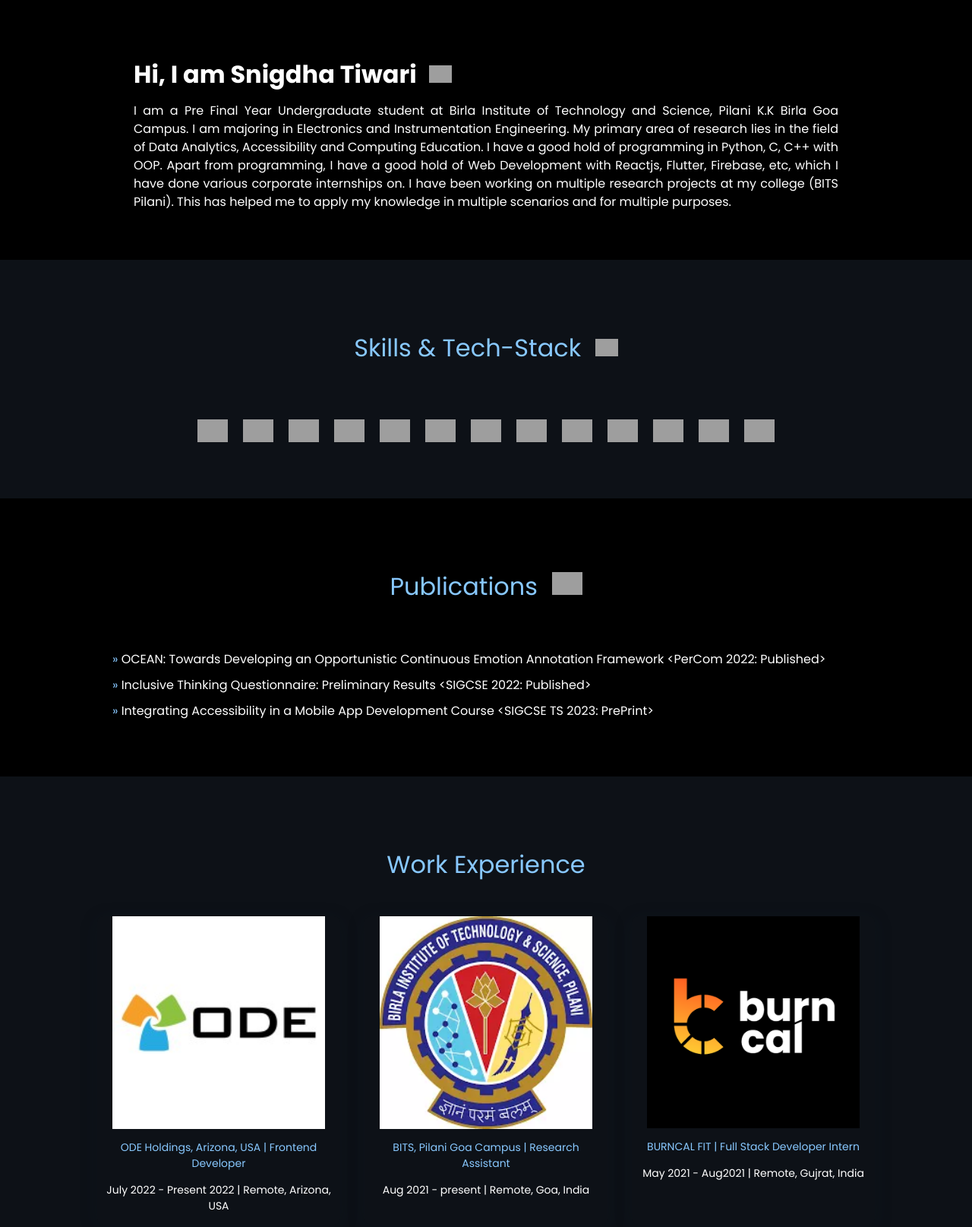
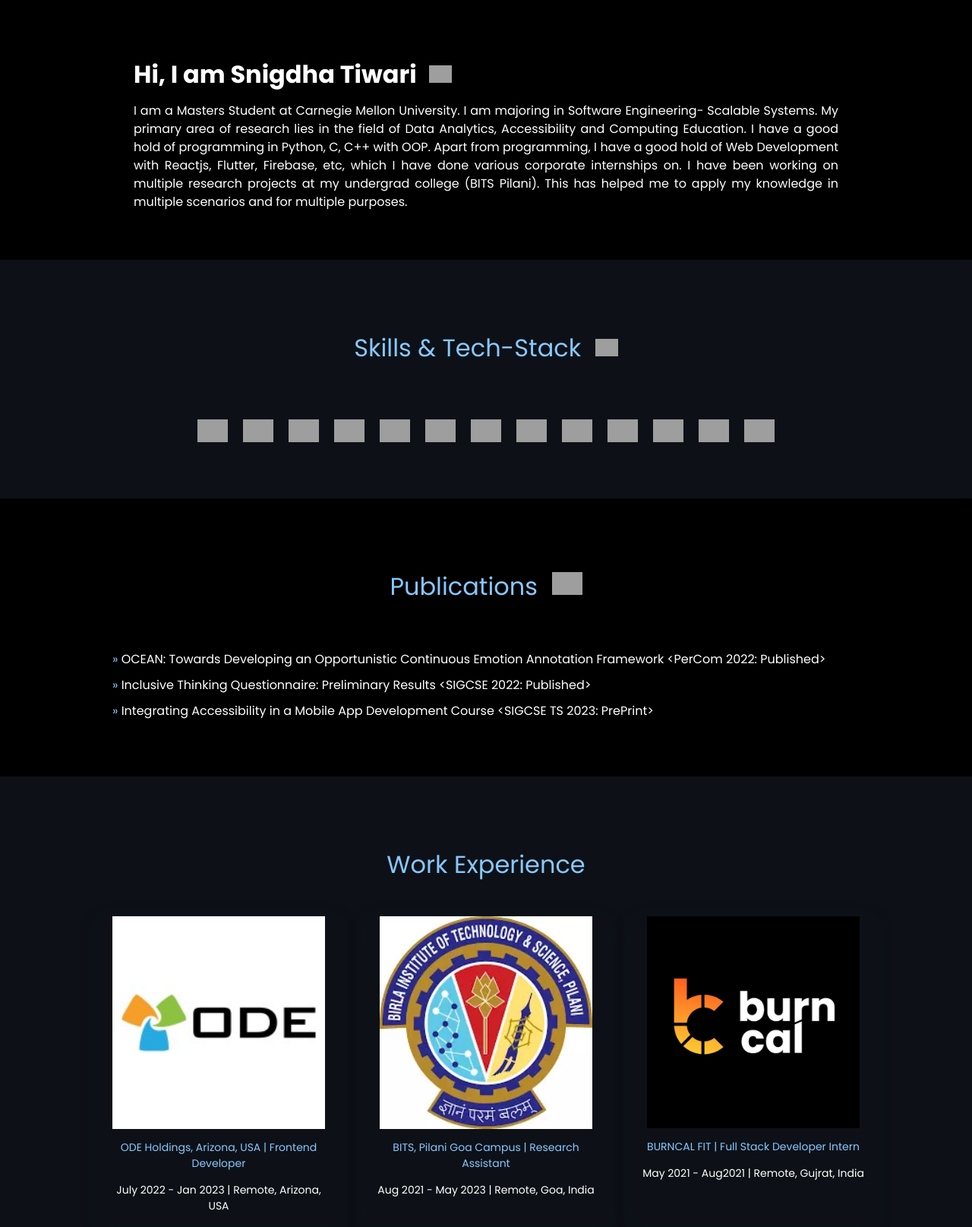
Before and after one commit to snigdha2210/snigdha2210.github.io, a plain HTML site: page index.html in a window 1280 px wide. Shown: the part 1080-2695 px from the top of the page at 76% size. Drawn offline with nearby package versions, Linux system fonts and the light colour scheme; grey boxes are pictures that could not be loaded; files whose address does not match are found by name.

Commit message:
changes resume and headline

```diff
--- a/index.html
+++ b/index.html
@@ -129,10 +129,9 @@
           <div>
             <h2 class="about__subtitle">Hi, I am Snigdha Tiwari <img src = "https://raw.githubusercontent.com/MartinHeinz/MartinHeinz/master/wave.gif" width = 30px class="inline-img"></h2>
             <p class="about__text">
-              I am a Pre Final Year Undergraduate student at Birla Institute of Technology and Science, Pilani K.K Birla Goa Campus. I
-              am majoring in Electronics and Instrumentation Engineering. My primary area of research lies in the field of Data Analytics, Accessibility and Computing Education. I have a good hold of programming in
+              I am a Masters Student at Carnegie Mellon University. I am majoring in Software Engineering- Scalable Systems. My primary area of research lies in the field of Data Analytics, Accessibility and Computing Education. I have a good hold of programming in
               Python, C, C++ with OOP. Apart from programming, I have a good hold of Web Development with Reactjs, Flutter, Firebase,
-              etc, which I have done various corporate internships on. I have been working on multiple research projects at my college
+              etc, which I have done various corporate internships on. I have been working on multiple research projects at my undergrad college
               (BITS Pilani). This has helped me to apply my knowledge in multiple scenarios and for multiple purposes.</p>
 
           </div>
@@ -275,14 +274,14 @@
       <img src="assets/img/ode.jpeg" alt="Work" />
         <div class="tech">
           <p class="title_tech">ODE Holdings, Arizona, USA | Frontend Developer</p>
-          <p>July 2022 - Present 2022 | Remote, Arizona, USA</p>
+          <p>July 2022 - Jan 2023 | Remote, Arizona, USA</p>
         </div>
     </div>
     <div class="work__img">
       <img src="assets/img/BITS.jpg" alt="Work" />
       <div class="tech">
         <p class="title_tech">BITS, Pilani Goa Campus | Research Assistant</p>
-          <p>Aug 2021 - present | Remote, Goa, India</p>
+          <p>Aug 2021 - May 2023 | Remote, Goa, India</p>
       </div>
     </div>
     <div class="work__img">
@@ -404,13 +403,13 @@
 
     <!--===== FOOTER =====-->
     <footer class="footer">
-      <p class="footer__title">Snigdha Tiwari | f20190555@goa.bits-pilani.ac.in</p>
+      <p class="footer__title">Snigdha Tiwari | snigdhat@andrew.cmu.edu</p>
       <!-- <div class="footer__social">
         <a href="#" class="footer__icon"><i class="bx bxl-facebook"></i></a>
         <a href="#" class="footer__icon"><i class="bx bxl-instagram"></i></a>
         <a href="#" class="footer__icon"><i class="bx bxl-twitter"></i></a>
       </div> -->
-      <p>&#169; 2022 copyright all right reserved</p>
+      <p>&#169; 2023 copyright all right reserved</p>
     </footer>
 
     <!--===== SCROLL REVEAL =====-->
```
Also changed, not shown: 2 other files.
